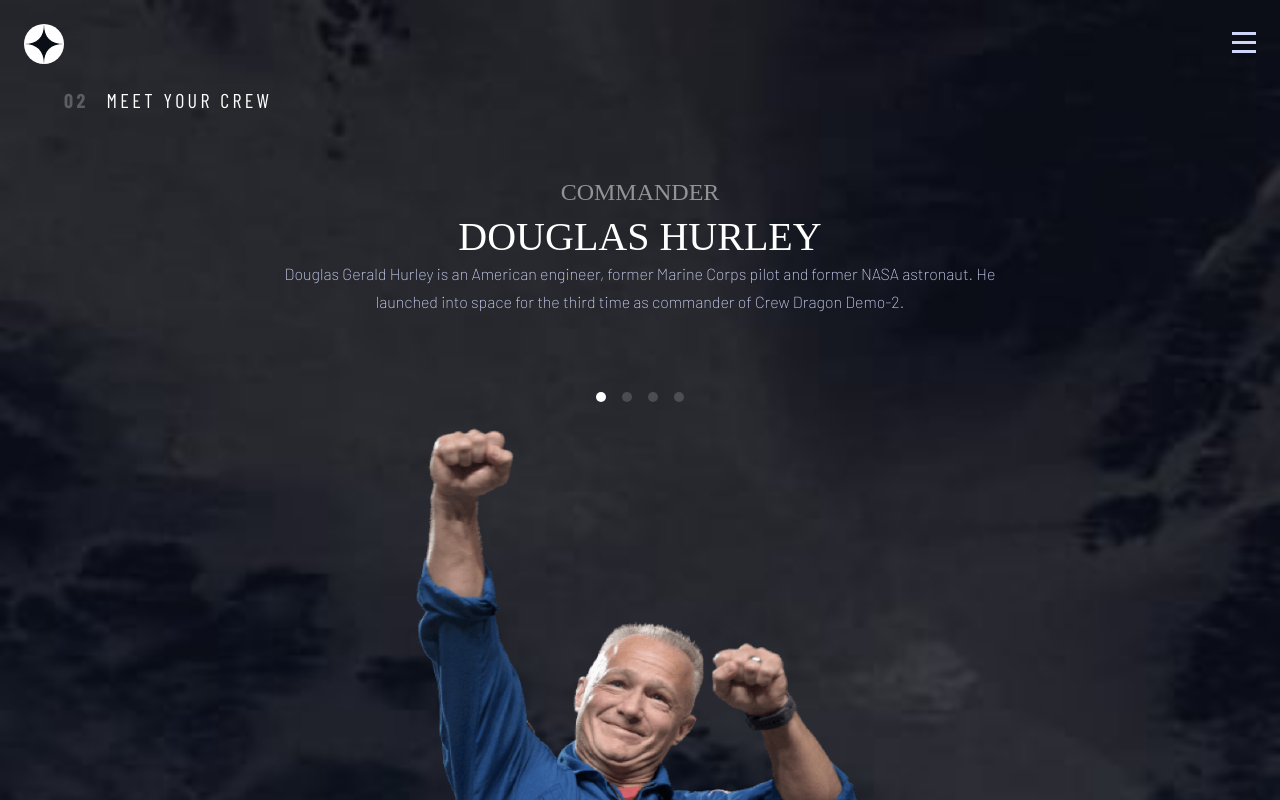
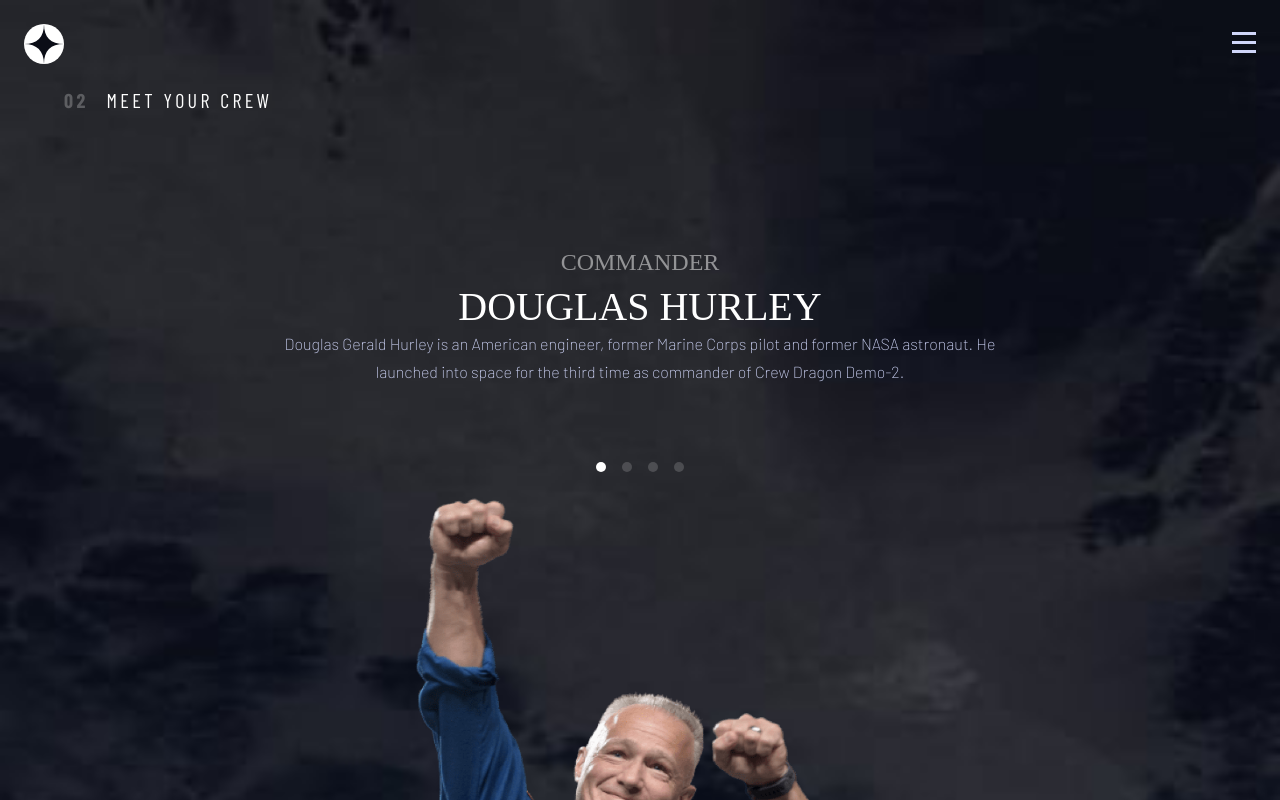
Before and after one commit to filip96zx/space-tourism, a React (Create React App) app: page /crew in a window 1280 px wide. Shown: the top 800 px of the page. Built offline with nearby package versions, Linux system fonts and the light colour scheme; a web font is replaced by a local one.

Commit message:
fix: crewpage marin size

```diff
--- a/src/components/crew/CrewComponent.style.ts
+++ b/src/components/crew/CrewComponent.style.ts
@@ -64,7 +64,7 @@ const CrewComponentStyled = styled.div`
     }
 
     h3 {
-      margin-top: 150px;
+      margin-top: 220px;
       font-size: 24px;
       line-height: 28px;
     }
--- a/src/components/crew/CrewNavigation.style.ts
+++ b/src/components/crew/CrewNavigation.style.ts
@@ -4,7 +4,7 @@ import PageNavigationBase from '../displayElements/PageNavigationBase.style';
 const CrewNavigationStyled = styled(PageNavigationBase)`
 
   @media (min-width: 768px) {
-    top: 360px;
+    top: 430px;
   }
 `;
 
```
